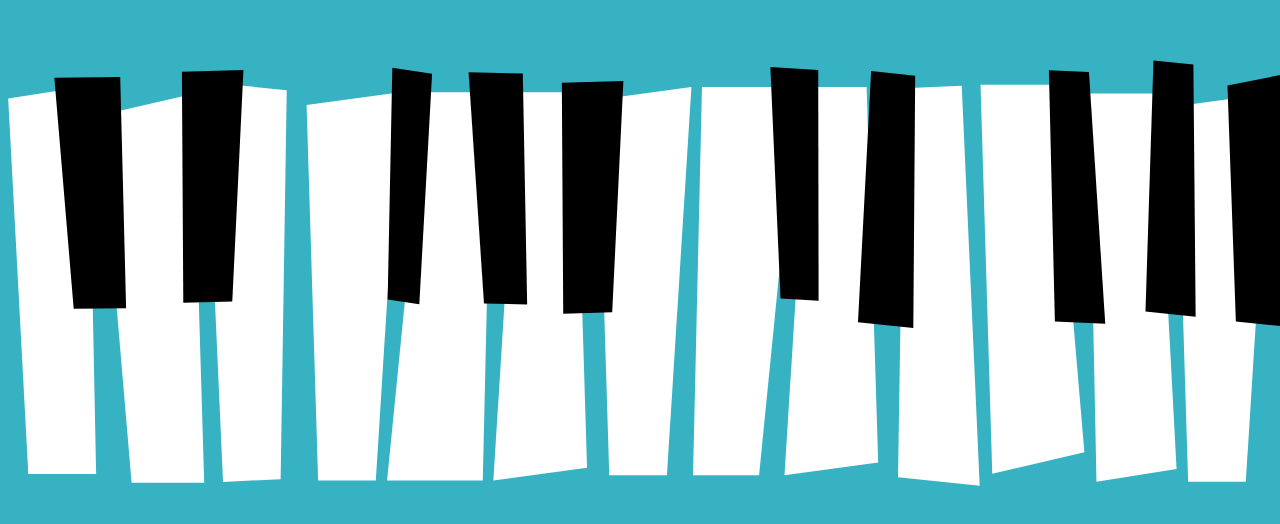
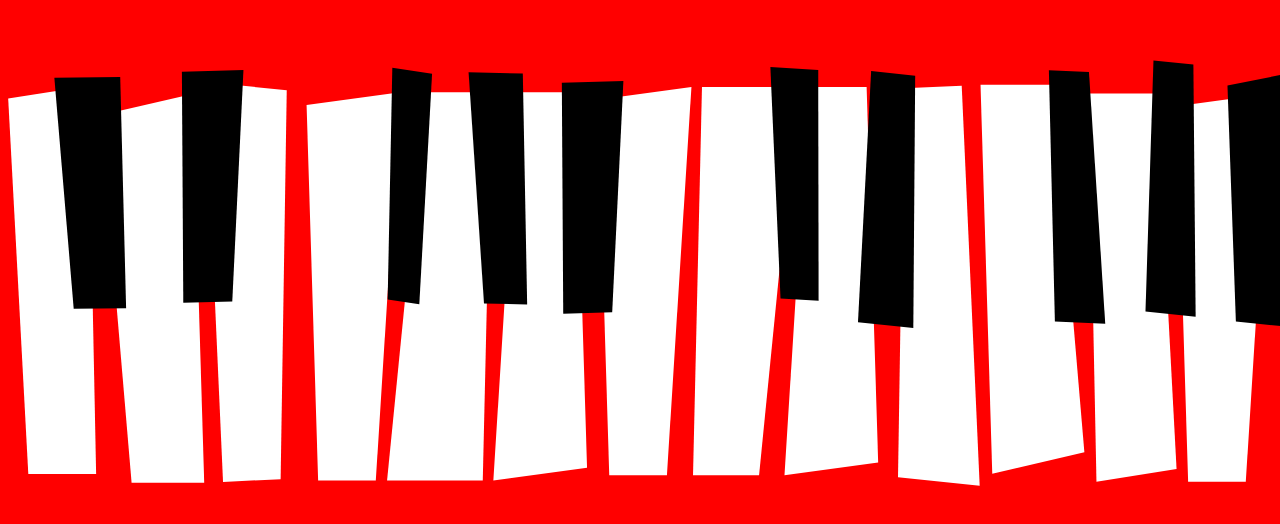
Before and after one commit to codvik/JavaScript_Projects, a website: page Piano/index.html in a window 1280 px wide. Shown: the part 134-658 px from the top of the page. Drawn offline with Linux system fonts and the light colour scheme.

Commit message:
testging

```diff
--- a/Piano/styles.css
+++ b/Piano/styles.css
@@ -1,5 +1,5 @@
 body {
-  background: #37b2c3;
+  background: red;
 }
 
 .piano {
```
